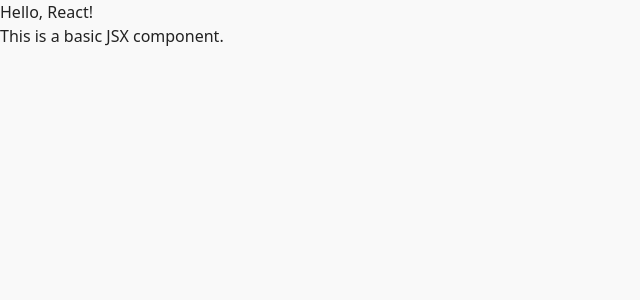
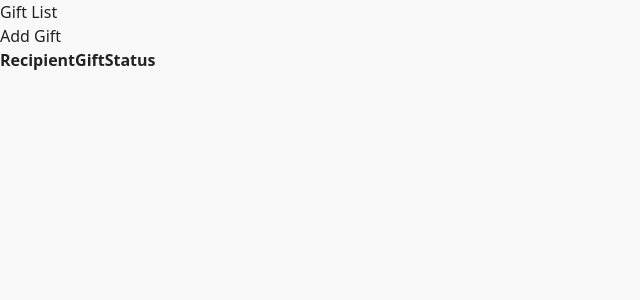
Before and after one commit to Gracie-Curiel/CMPS3390-Project3, a React (Vite) app in the folder christmas-app/: page /Giftlist in a window 1280 px wide. Shown: the top 300 px of the page, without its empty margins (0-640 px from the left). Built offline with nearby package versions, Linux system fonts and the light colour scheme.

Commit message:
table layout

```diff
--- a/christmas-app/src/views/Giftlist.jsx
+++ b/christmas-app/src/views/Giftlist.jsx
@@ -1,8 +1,25 @@
-export default function Giftlist(){
-    return(
-<div className="App">
-      <h1>Hello, React!</h1>
-      <p>This is a basic JSX component.</p>
+export default function Giftlist() {
+  return (
+    <div className="App">
+      <h2> Gift List</h2>
+      <button id="btn">Add Gift</button>
+      <table>
+        <tr>
+          <th>Recipient</th>
+          <th>Gift</th>
+          <th>Status</th>
+        </tr>
+        <tr>
+          <td></td>
+          <td></td>
+          <td></td>
+        </tr>
+        <tr>
+          <td></td>
+          <td></td>
+          <td></td>
+        </tr>
+      </table>
     </div>
-    );
+  );
 }
```
